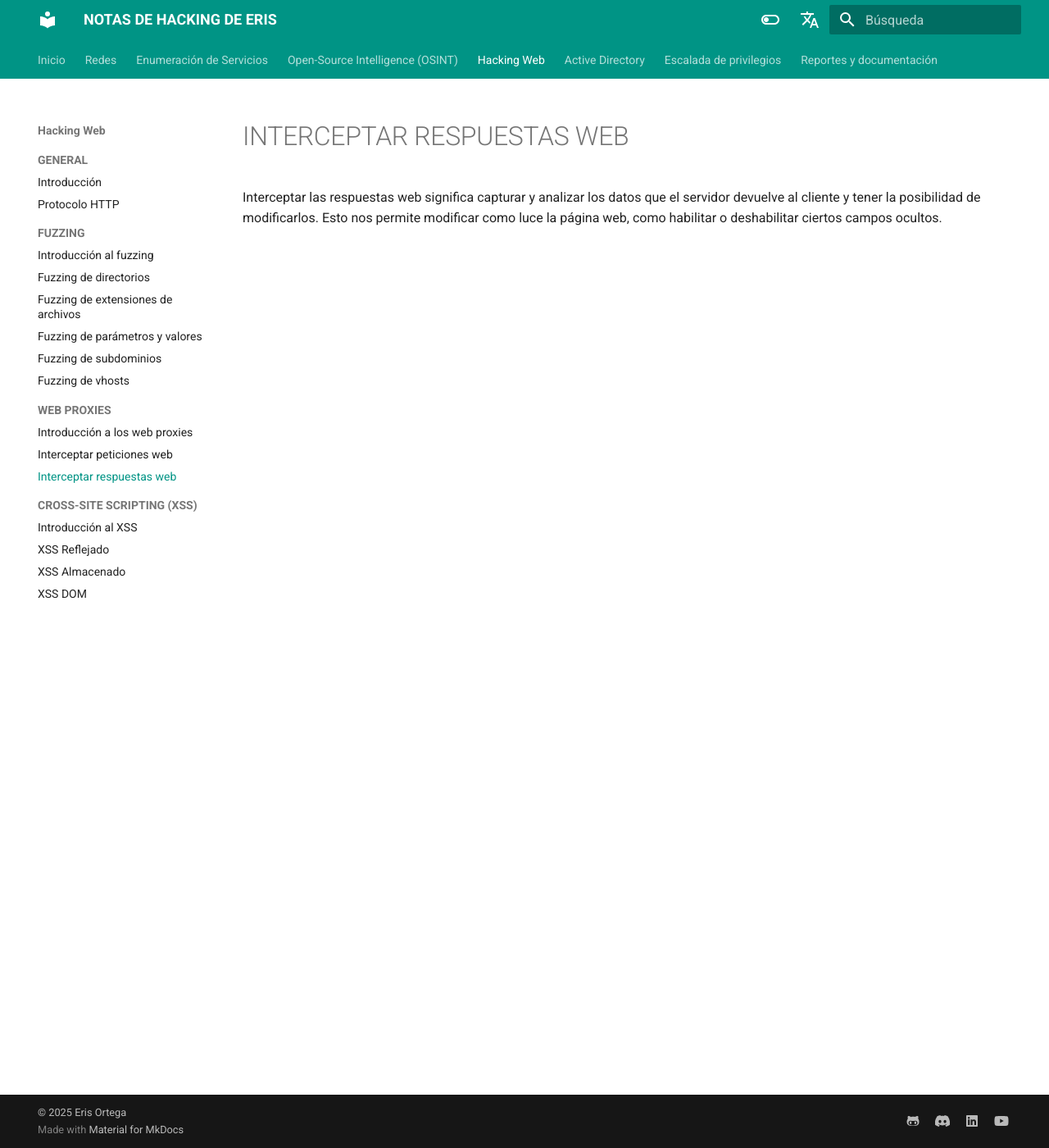
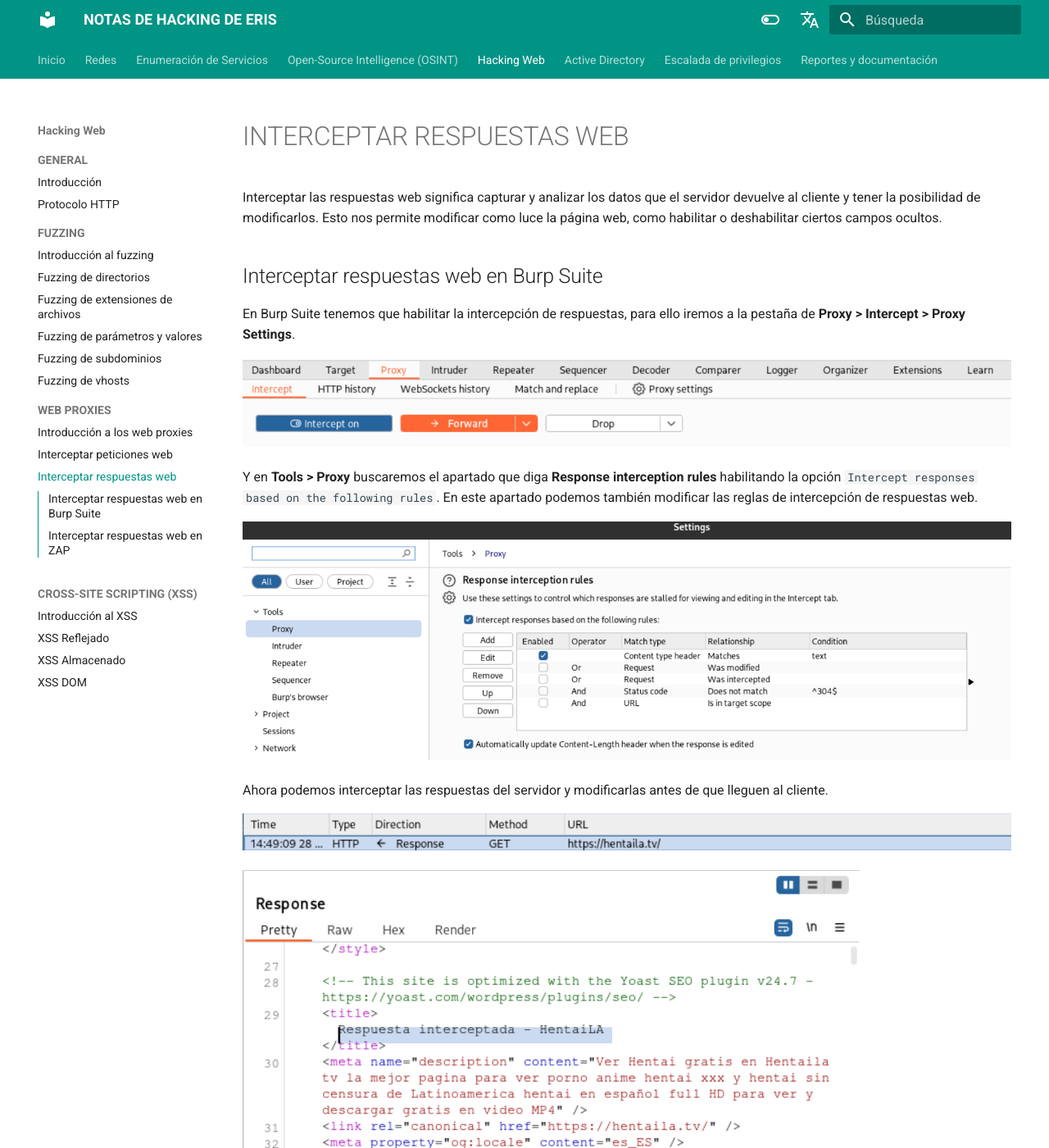
Before and after one commit to eris-os/hacking-notes, an MkDocs documentation site: the page built from docs/intercepting-web-responses.md, in a window 1280 px wide and 1400 px high. Shown: the whole window at 82% size. Built offline with MkDocs 1.6.1 and Material for MkDocs 9.7.7, drawn with Linux system fonts in a browser that asks for light colours; comment, search, counter and statistics services are not loaded; some of the changed text lies outside the part shown.

Commit message:
Update intercepting-web-requests.md

```diff
--- a/docs/intercepting-web-responses.md
+++ b/docs/intercepting-web-responses.md
@@ -1,3 +1,24 @@
 # INTERCEPTAR RESPUESTAS WEB
 
 Interceptar las respuestas web significa capturar y analizar los datos que el servidor devuelve al cliente y tener la posibilidad de modificarlos. Esto nos permite modificar como luce la página web, como habilitar o deshabilitar ciertos campos ocultos.
+
+## Interceptar respuestas web en Burp Suite
+En Burp Suite tenemos que habilitar la intercepción de respuestas, para ello iremos a la pestaña de **Proxy > Intercept > Proxy Settings**.
+
+![burp suite proxy settings](assets/burp_suite_proxy_settings.png)
+
+Y en **Tools > Proxy** buscaremos el apartado que diga **Response interception rules** habilitando la opción `Intercept responses based on the following rules`. En este apartado podemos también modificar las reglas de intercepción de respuestas web.
+
+![burp_suite_response_interception](assets/burp_suite_response_interception.png)
+
+Ahora podemos interceptar las respuestas del servidor y modificarlas antes de que lleguen al cliente.
+
+![burp suite response hentaila](assets/burp_suite_response_hentaila.png)
+
+![burp suite response dom](assets/burp_suite_response_dom.png)
+
+Y como podemos ver, ahora cuando damos **Forward** aparece con el título que hemos modificado en la respuesta.
+
+![burp suite intercepted response](assets/burp_suite_intercepted_response.png)
+
+## Interceptar respuestas web en ZAP
```
